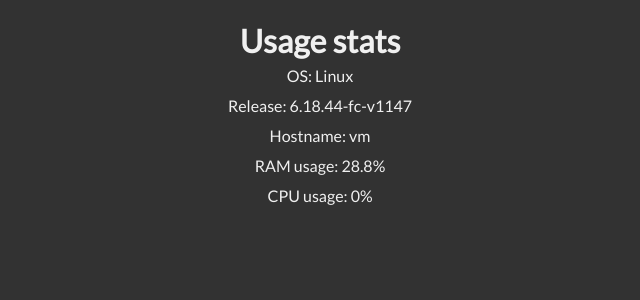
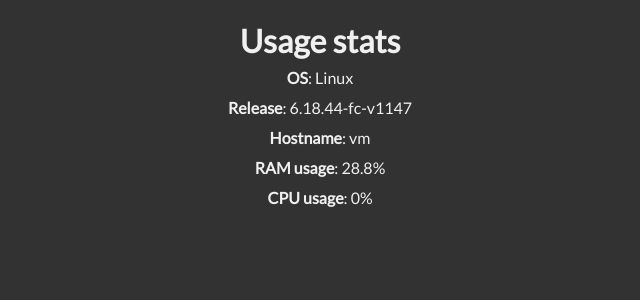
Before and after one commit to dotson83/Flask-System, a Flask app: page / in a window 1280 px wide. Shown: the top 300 px of the page, without its empty margins (320-960 px from the left). Run offline with Flask 2, Linux system fonts and the light colour scheme.

Commit message:
Bold and Margin fix

```diff
--- a/static/style.css
+++ b/static/style.css
@@ -16,7 +16,7 @@ body {
 }
 
 .title {
-  margin-bottom: -7px;
+  margin-bottom: -5px;
   text-align: center;
 }
 
--- a/templates/return.html
+++ b/templates/return.html
@@ -8,11 +8,11 @@
 <body>
  <h1 class="title">Usage stats</h1>
   <div id="stats">
-   <p class="os">OS: {{ os }}</p>
-   <p class="release">Release: {{ release }}</p>
-   <p class="host">Hostname: {{ host }}</p>
-   <p class="memory">RAM usage: {{ memory }}</p>
-   <p class="processor">CPU usage: {{ processor }}</p>
+   <p class="os"><strong>OS</strong>: {{ os }}</p>
+   <p class="release"><strong>Release</strong>: {{ release }}</p>
+   <p class="host"><strong>Hostname</strong>: {{ host }}</p>
+   <p class="memory"><strong>RAM usage</strong>: {{ memory }}</p>
+   <p class="processor"><strong>CPU usage</strong>: {{ processor }}</p>
   </div>
 </body>
 </html>
```
